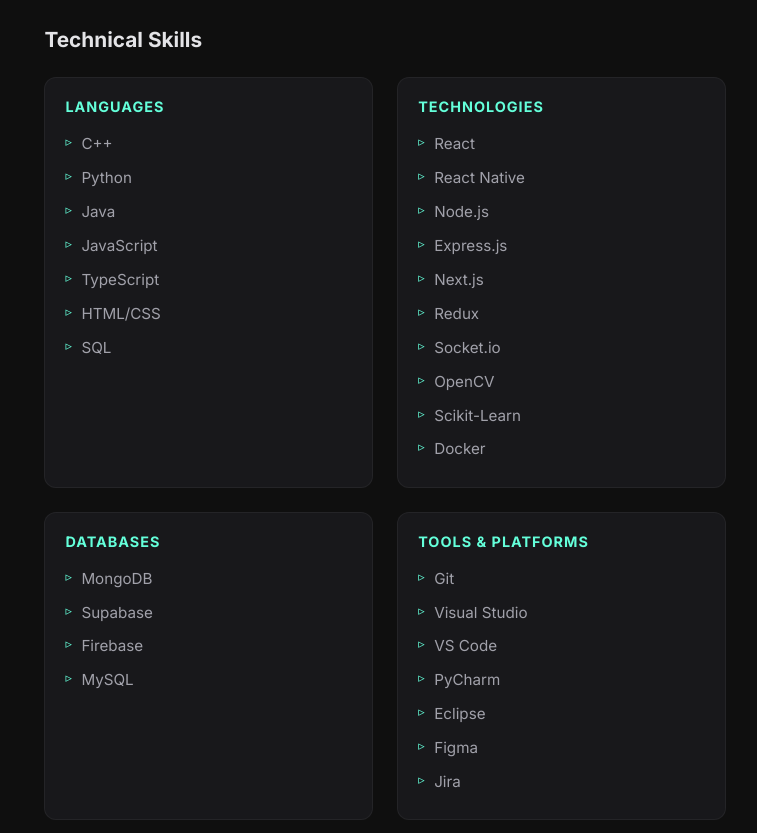
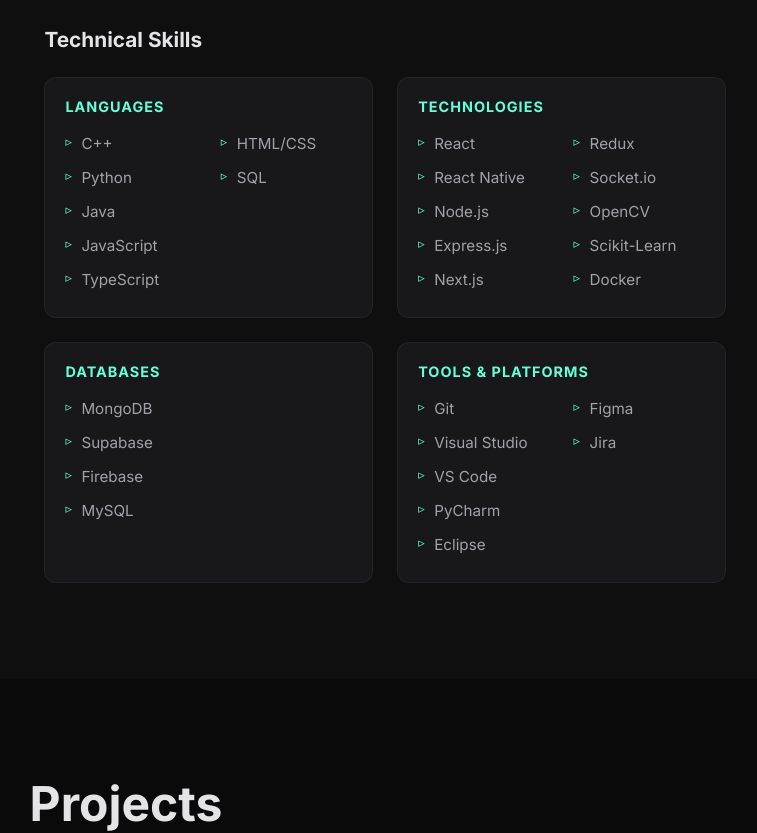
Before and after one commit to Shawn-source-debug/personal-website, a React (Vite) app: page / in a window 1280 px wide. Shown: the part 1440-2273 px from the top of the page, without its empty margins (514-1271 px from the left). Built offline with nearby package versions, Linux system fonts and the light colour scheme.

Commit message:
Skills layout: max 5 per column with overflow to second column

```diff
--- a/src/components/About.css
+++ b/src/components/About.css
@@ -127,6 +127,11 @@
   list-style: none;
   padding: 0;
   margin: 0;
+  display: grid;
+  grid-template-columns: repeat(2, 1fr);
+  grid-auto-flow: column;
+  grid-template-rows: repeat(5, auto);
+  gap: 0 1.5rem;
 }
 
 .skill-category li {
```
